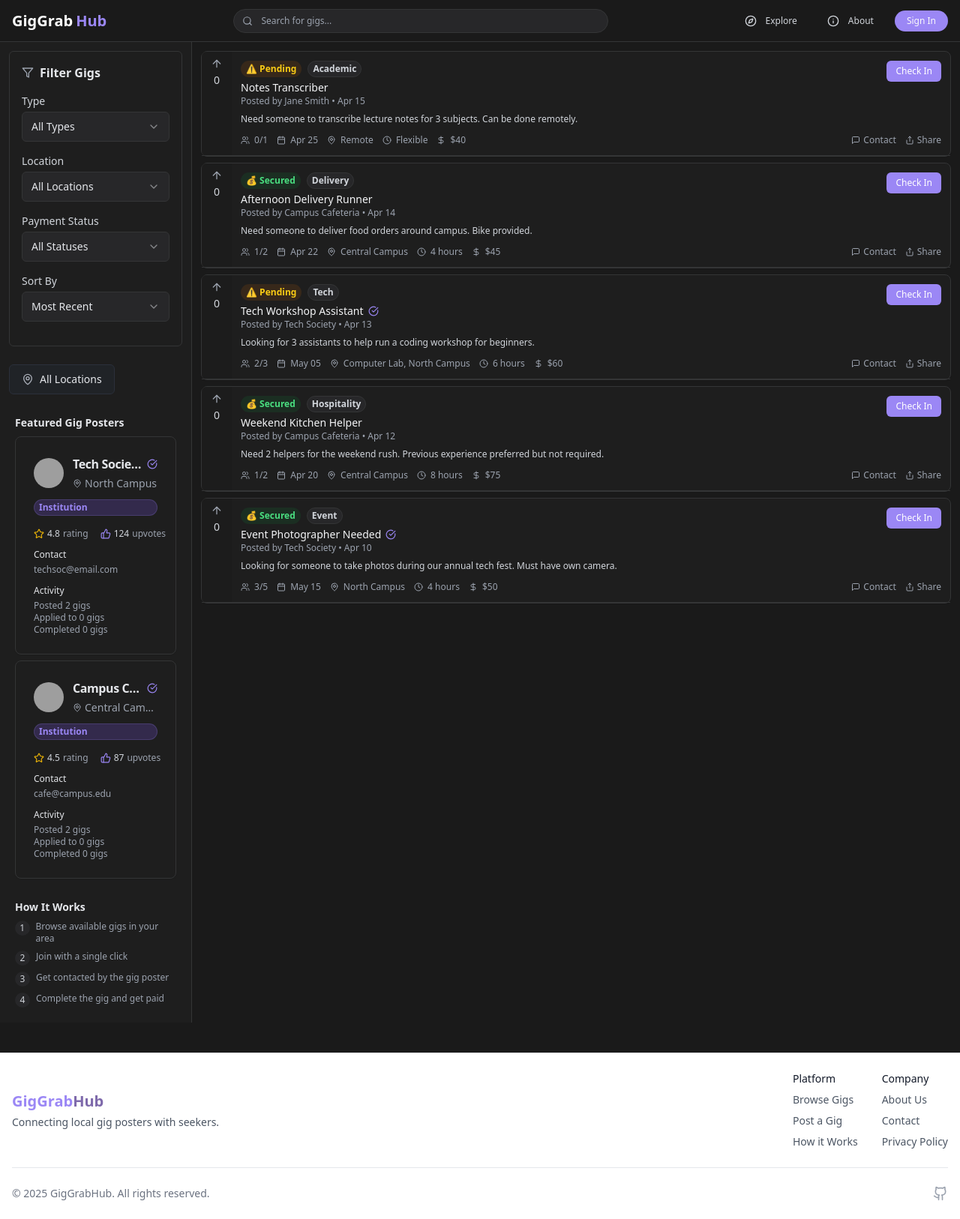
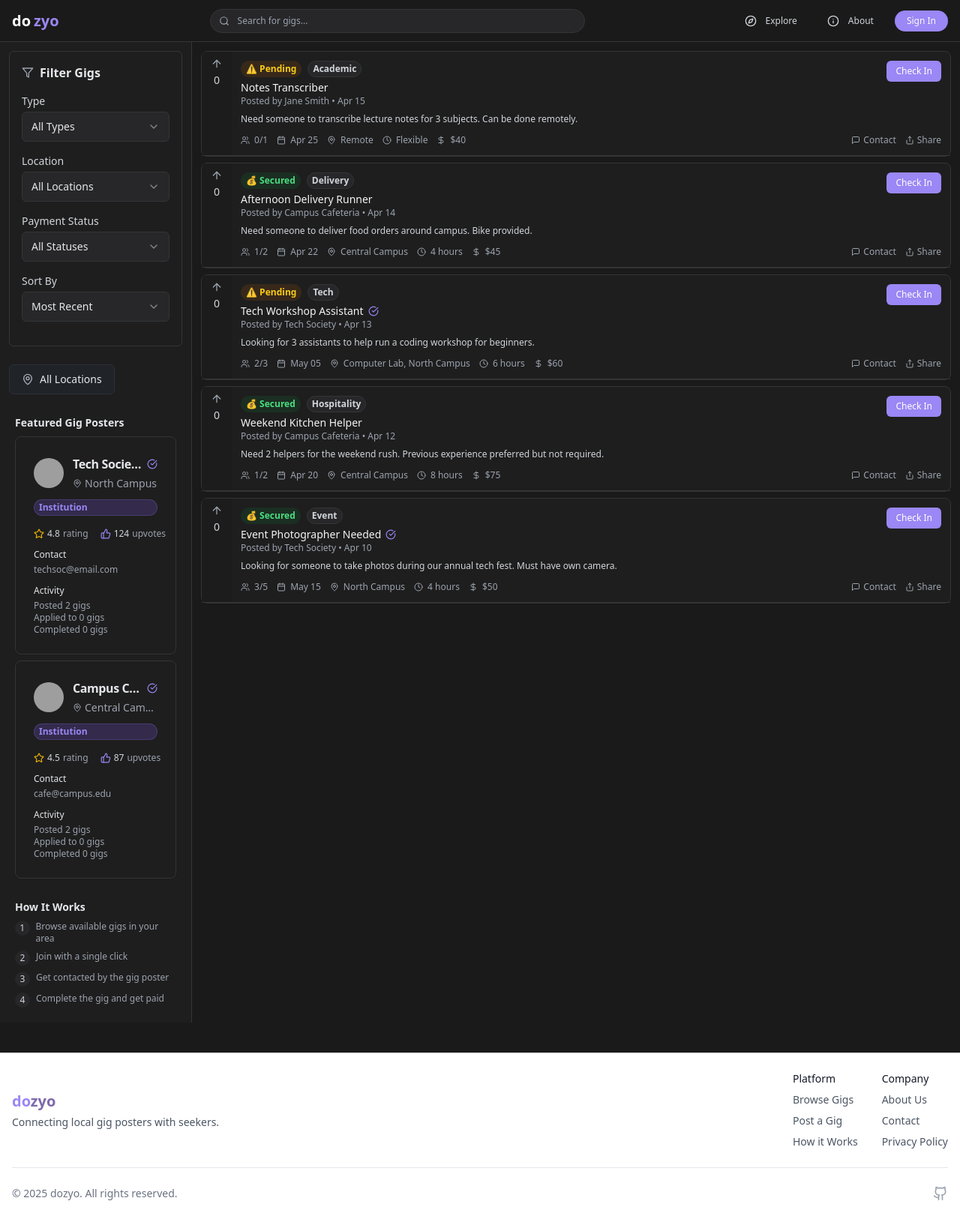
Before and after one commit to aaromalonline/dozyo, a React (Vite) app: page / in a window 1280 px wide. Shown: the whole page at 75% size. Built offline with nearby package versions, Linux system fonts and the light colour scheme; grey boxes are pictures that could not be loaded.

Commit message:
Rename app to Dozyo
Update app name in relevant files.

```diff
--- a/index.html
+++ b/index.html
@@ -1,13 +1,14 @@
+
 <!DOCTYPE html>
 <html lang="en">
   <head>
     <meta charset="UTF-8" />
     <meta name="viewport" content="width=device-width, initial-scale=1.0" />
-    <title>gig-grab-hub</title>
+    <title>dozyo</title>
     <meta name="description" content="Lovable Generated Project" />
     <meta name="author" content="Lovable" />
 
-    <meta property="og:title" content="gig-grab-hub" />
+    <meta property="og:title" content="dozyo" />
     <meta property="og:description" content="Lovable Generated Project" />
     <meta property="og:type" content="website" />
     <meta property="og:image" content="https://lovable.dev/opengraph-image-p98pqg.png" />
--- a/src/components/Footer.tsx
+++ b/src/components/Footer.tsx
@@ -8,7 +8,7 @@ const Footer = () => {
         <div className="flex flex-col md:flex-row justify-between items-center">
           <div className="mb-4 md:mb-0">
             <h2 className="text-xl font-bold text-gig-purple">
-              GigGrab<span className="text-gig-dark-purple">Hub</span>
+              do<span className="text-gig-dark-purple">zyo</span>
             </h2>
             <p className="text-gray-600 text-sm mt-1">
               Connecting local gig posters with seekers.
@@ -38,7 +38,7 @@ const Footer = () => {
 
         <div className="border-t border-gray-200 mt-6 pt-6 flex flex-col md:flex-row justify-between items-center">
           <p className="text-sm text-gray-500">
-            © {new Date().getFullYear()} GigGrabHub. All rights reserved.
+            © {new Date().getFullYear()} dozyo. All rights reserved.
           </p>
 
           <div className="flex space-x-4 mt-4 md:mt-0">
--- a/src/components/Header.tsx
+++ b/src/components/Header.tsx
@@ -12,7 +12,7 @@ const Header = () => {
     <header className="sticky top-0 h-14 bg-[#1A1A1A] z-10 border-b border-[#343536]">
       <div className="h-full container max-w-7xl mx-auto px-4 flex items-center gap-4">
         <h1 className="text-xl font-bold text-white whitespace-nowrap flex items-center gap-1">
-          GigGrab<span className="text-gig-purple">Hub</span>
+          do<span className="text-gig-purple">zyo</span>
         </h1>
 
         <div className="flex-1 flex justify-center max-w-[500px] mx-auto">
```
